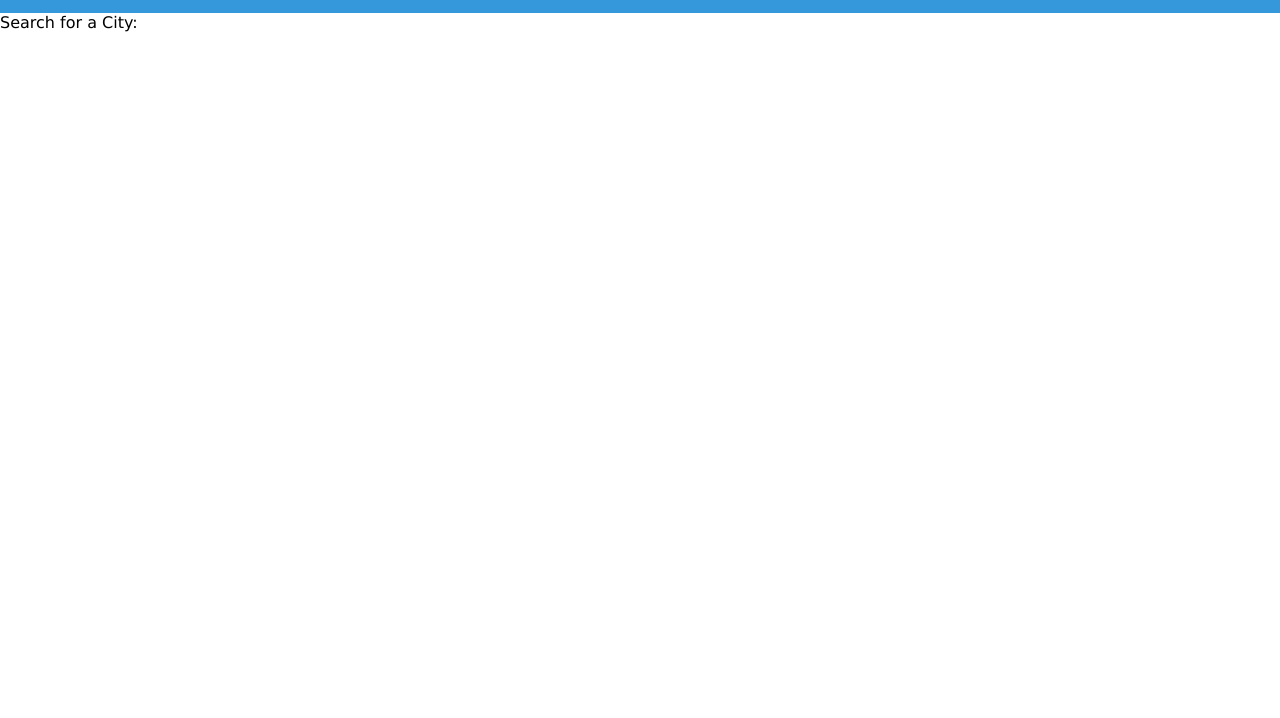
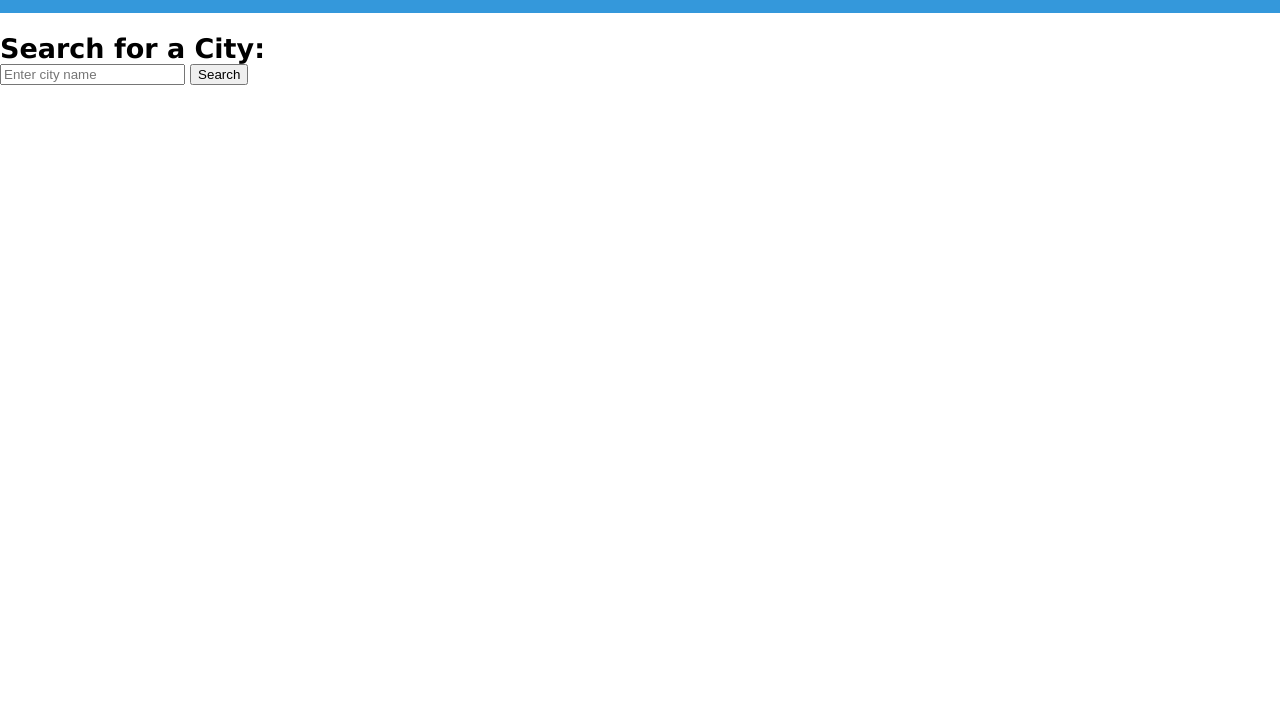
Before and after one commit to JosueHernand/WeatherTracker, a plain HTML site: page index.html in a window 1280 px wide. Shown: the part 82-800 px from the top of the page. Drawn offline with Linux system fonts and the light colour scheme.

Commit message:
made a place holder to type city in and a search button for it

```diff
--- a/assets/css/style.css
+++ b/assets/css/style.css
@@ -15,3 +15,9 @@ header h1 {
     font-weight: bold;
     color: white;
 }
+
+.city {
+    margin-top: 20px;
+    font-weight: bold;
+    font-size: 27px;
+}
--- a/index.html
+++ b/index.html
@@ -14,7 +14,10 @@
 
     <main>
         <div class="city">Search for a City:</div>
-
+        <div class="search-container">
+            <input type="text" id="cityinput" placeholder="Enter city name">
+            <button id="searchButton">Search</button>
+        </div>
     </main>
 
 
```
